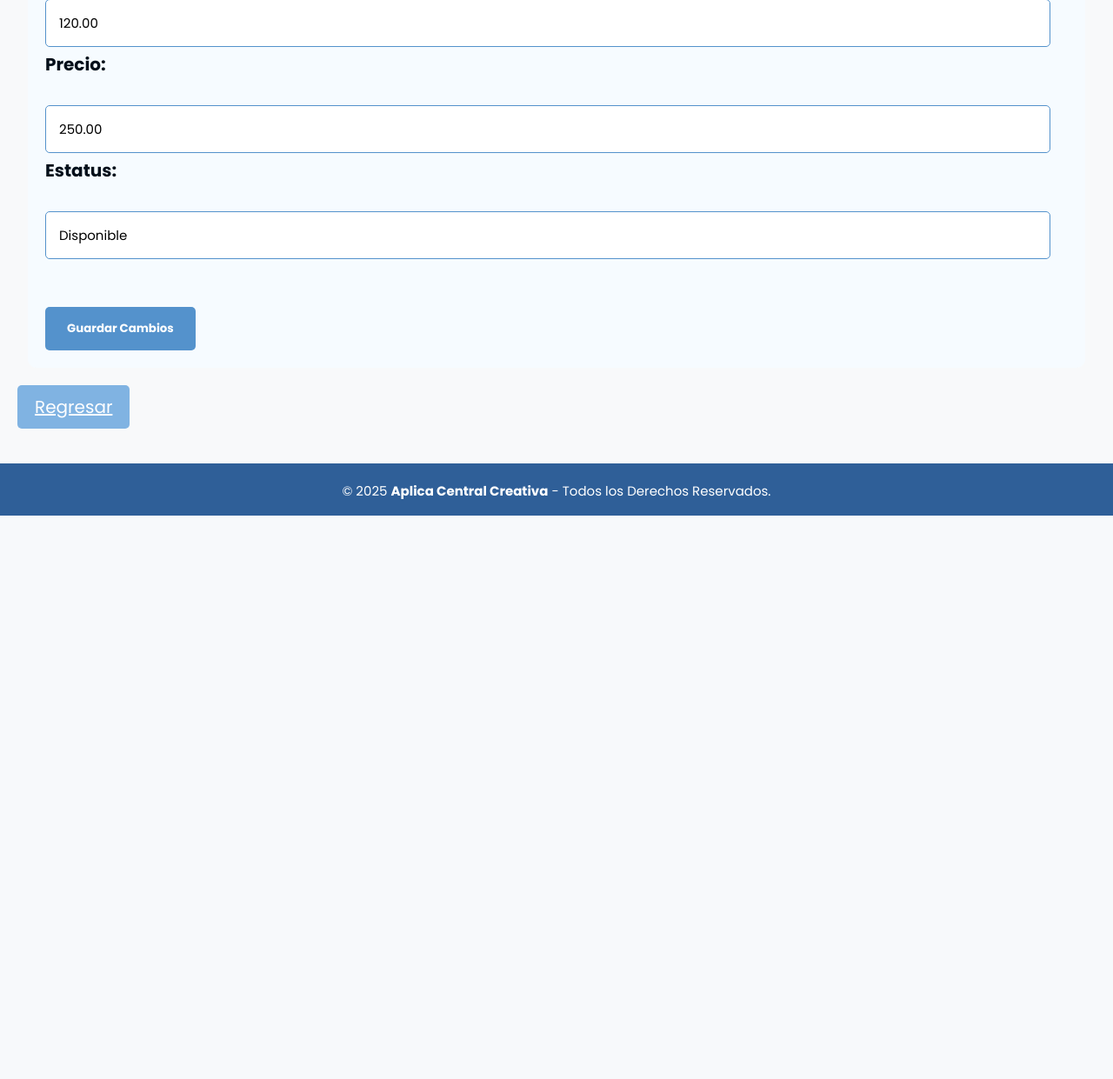
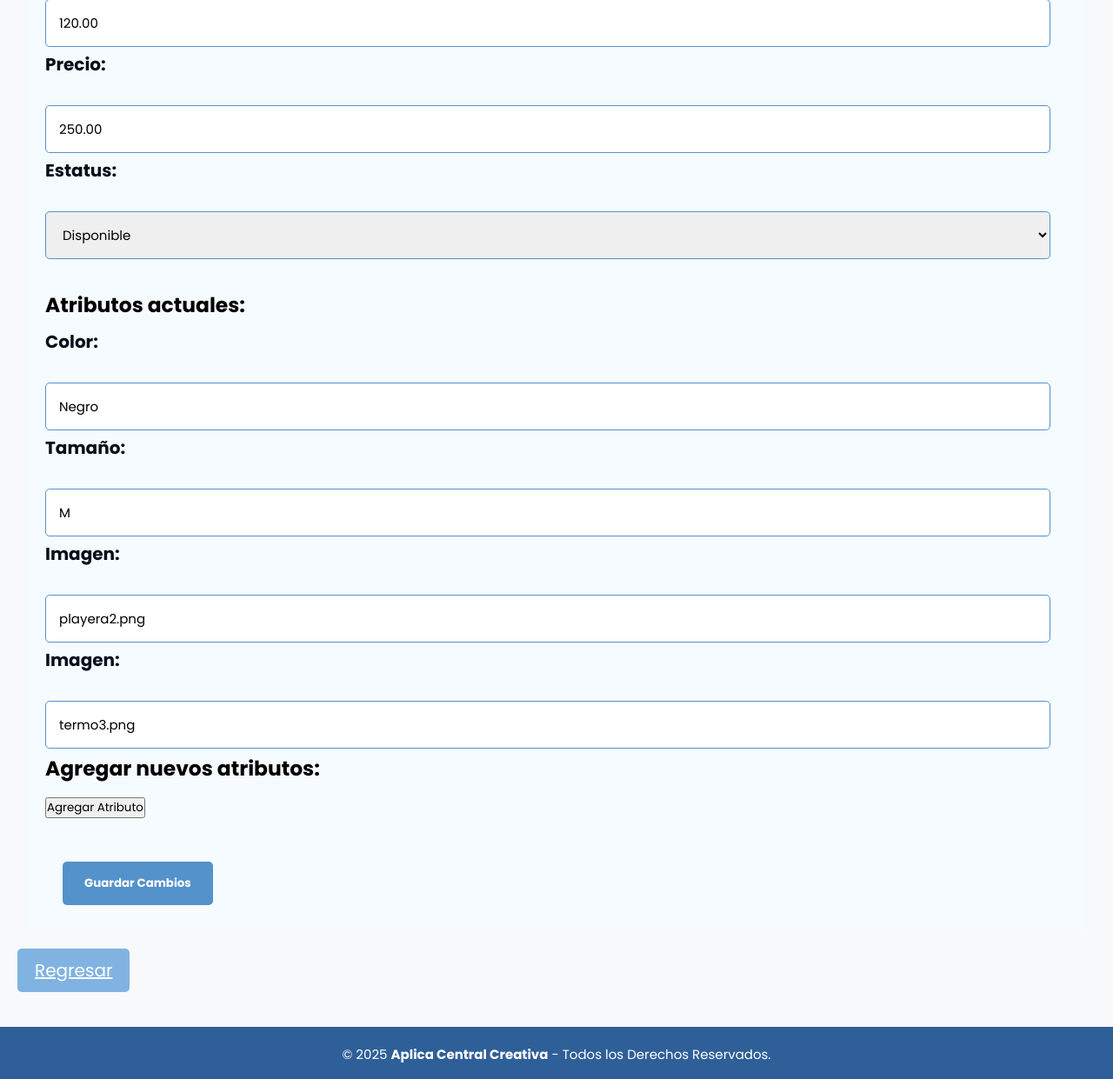
Before and after one commit to ProgramEmilio/ACC_Carrito, a PHP site: page /editar_articulo.php?id=P001 in a window 1280 px wide. Shown: the part 750-1991 px from the top of the page at 87% size. Before the commit the page ends 1343 px from the top, so only its background shows below. Run offline with PHP 8.4, Linux system fonts and the light colour scheme; a user stored in the database is signed in; data comes from the database, SQL or seed files in the repository.

Commit message:
crud articulos

```diff
--- a/Articulos/editar_articulo.php
+++ b/Articulos/editar_articulo.php
@@ -1,13 +1,14 @@
 <?php
 include('../BD/ConexionBD.php');
 include('../Nav/header.php');
+
 $id_articulo = $_GET['id'] ?? null;
 if (!$id_articulo) {
     echo "ID de artículo no proporcionado.";
     exit;
 }
 
-// Obtener datos actuales del artículo y detalle
+// Obtener datos del artículo
 $sql = "SELECT a.*, d.existencia, d.costo, d.precio, d.estatus
         FROM articulos a
         JOIN detalle_articulos d ON a.id_detalle_articulo = d.id_detalle_articulo
@@ -15,16 +16,24 @@ $sql = "SELECT a.*, d.existencia, d.costo, d.precio, d.estatus
 $stmt = $conn->prepare($sql);
 $stmt->bind_param("s", $id_articulo);
 $stmt->execute();
-$result = $stmt->get_result();
+$articulo = $stmt->get_result()->fetch_assoc();
 
-if ($result->num_rows === 0) {
-    echo "Artículo no encontrado.";
-    exit;
+// Obtener atributos existentes
+$sql_atributos = "SELECT ac.id_articulo_completo, ac.id_atributo, ac.valor, at.nombre
+                  FROM articulo_completo ac
+                  JOIN atributos at ON ac.id_atributo = at.id_atributo
+                  WHERE ac.id_articulo = ?";
+$stmt_attr = $conn->prepare($sql_atributos);
+$stmt_attr->bind_param("s", $id_articulo);
+$stmt_attr->execute();
+$result_attr = $stmt_attr->get_result();
+
+$atributos = [];
+while ($row = $result_attr->fetch_assoc()) {
+    $atributos[] = $row;
 }
 
-$articulo = $result->fetch_assoc();
-
-// Si se envió el formulario de edición
+// Al enviar formulario
 if ($_SERVER["REQUEST_METHOD"] == "POST") {
     $descripcion = $_POST['descripcion'];
     $existencia = $_POST['existencia'];
@@ -33,8 +42,7 @@ if ($_SERVER["REQUEST_METHOD"] == "POST") {
     $estatus = $_POST['estatus'];
 
     // Actualizar detalle_articulos
-    $sql_update_detalle = "UPDATE detalle_articulos SET existencia=?, costo=?, precio=?, estatus=?
-                           WHERE id_detalle_articulo=?";
+    $sql_update_detalle = "UPDATE detalle_articulos SET existencia=?, costo=?, precio=?, estatus=? WHERE id_detalle_articulo=?";
     $stmt1 = $conn->prepare($sql_update_detalle);
     $stmt1->bind_param("iddsi", $existencia, $costo, $precio, $estatus, $articulo['id_detalle_articulo']);
     $stmt1->execute();
@@ -45,18 +53,68 @@ if ($_SERVER["REQUEST_METHOD"] == "POST") {
     $stmt2->bind_param("ss", $descripcion, $id_articulo);
     $stmt2->execute();
 
-    echo "<script>alert('Artículo actualizado con éxito.'); window.history.back();</script>";
+    // Actualizar atributos existentes
+    if (!empty($_POST['atributos'])) {
+        foreach ($_POST['atributos'] as $id_articulo_completo => $valor) {
+            $sql_update_atributo = "UPDATE articulo_completo SET valor=? WHERE id_articulo_completo=?";
+            $stmt3 = $conn->prepare($sql_update_atributo);
+            $stmt3->bind_param("si", $valor, $id_articulo_completo);
+            $stmt3->execute();
+        }
+    }
+
+    // Insertar nuevos atributos
+    if (!empty($_POST['nuevo_id_atributo']) && !empty($_POST['nuevo_valor_atributo'])) {
+        foreach ($_POST['nuevo_id_atributo'] as $index => $id_atributo) {
+            $valor_atributo = $_POST['nuevo_valor_atributo'][$index];
+
+            // Validar que venga un ID válido
+            if (!empty($id_atributo) && !empty($valor_atributo)) {
+                $sql_insert_ac = "INSERT INTO articulo_completo(id_articulo, id_atributo, valor) VALUES (?, ?, ?)";
+                $stmt6 = $conn->prepare($sql_insert_ac);
+                $stmt6->bind_param("sis", $id_articulo, $id_atributo, $valor_atributo);
+                $stmt6->execute();
+            }
+        }
+    }
+
+    echo "<script>alert('Artículo actualizado con éxito.'); window.location.href='agregar_articulo.php';</script>";
     exit;
 }
+
+// Obtener lista de atributos disponibles
+$sql_lista_atributos = "SELECT id_atributo, nombre FROM atributos ORDER BY nombre";
+$result_lista = $conn->query($sql_lista_atributos);
+$lista_atributos = $result_lista->fetch_all(MYSQLI_ASSOC);
 ?>
 
 <!DOCTYPE html>
 <html lang="es">
 <head>
     <meta charset="UTF-8">
-    <title class="titulo">Editar Artículo</title>
+    <title>Editar Artículo</title>
+    <script>
+    const atributosDisponibles = <?= json_encode($lista_atributos) ?>;
+
+    function agregarCampoAtributo() {
+        const contenedor = document.getElementById("nuevos_atributos");
+        const div = document.createElement("div");
+
+        let options = '<option value="">Selecciona un atributo</option>';
+        atributosDisponibles.forEach(attr => {
+            options += `<option value="${attr.id_atributo}">${attr.nombre}</option>`;
+        });
+
+        div.innerHTML = `
+            <select name="nuevo_id_atributo[]" required>${options}</select>
+            <input type="text" name="nuevo_valor_atributo[]" placeholder="Valor del atributo" required><br>
+        `;
+        contenedor.appendChild(div);
+    }
+    </script>
 </head>
 <body>
+
 <h1 class="titulo">Editar Artículo</h1>
 
 <form method="POST" class="form_reg_usuario">
@@ -76,11 +134,28 @@ if ($_SERVER["REQUEST_METHOD"] == "POST") {
     <input type="number" step="0.01" name="precio" value="<?= htmlspecialchars($articulo['precio']) ?>" required><br>
 
     <label>Estatus:</label><br>
-    <input type="text" name="estatus" value="<?= htmlspecialchars($articulo['estatus']) ?>" required><br><br>
+    <select name="estatus" required>
+        <option value="Disponible" <?= $articulo['estatus'] == 'Disponible' ? 'selected' : '' ?>>Disponible</option>
+        <option value="No Disponible" <?= $articulo['estatus'] == 'No Disponible' ? 'selected' : '' ?>>No Disponible</option>
+        <option value="Descontinuado" <?= $articulo['estatus'] == 'Descontinuado' ? 'selected' : '' ?>>Descontinuado</option>
+    </select><br><br>
 
-    <input type="submit" value="Guardar Cambios">
+    <h3>Atributos actuales:</h3>
+    <?php foreach ($atributos as $atributo): ?>
+        <label><?= htmlspecialchars($atributo['nombre']) ?>:</label><br>
+        <input type="text" name="atributos[<?= $atributo['id_articulo_completo'] ?>]"
+               value="<?= htmlspecialchars($atributo['valor']) ?>" required><br>
+    <?php endforeach; ?>
+
+    <h3>Agregar nuevos atributos:</h3>
+    <div id="nuevos_atributos"></div>
+    <button type="button" onclick="agregarCampoAtributo()">Agregar Atributo</button><br><br>
+
+    <input type="submit" value="Guardar Cambios" class="regresar">
 </form>
+
 <a href="agregar_articulo.php" class="regresar">Regresar</a>
+
 </body>
 <?php include('../Nav/footer.php'); ?>
 </html>
```
